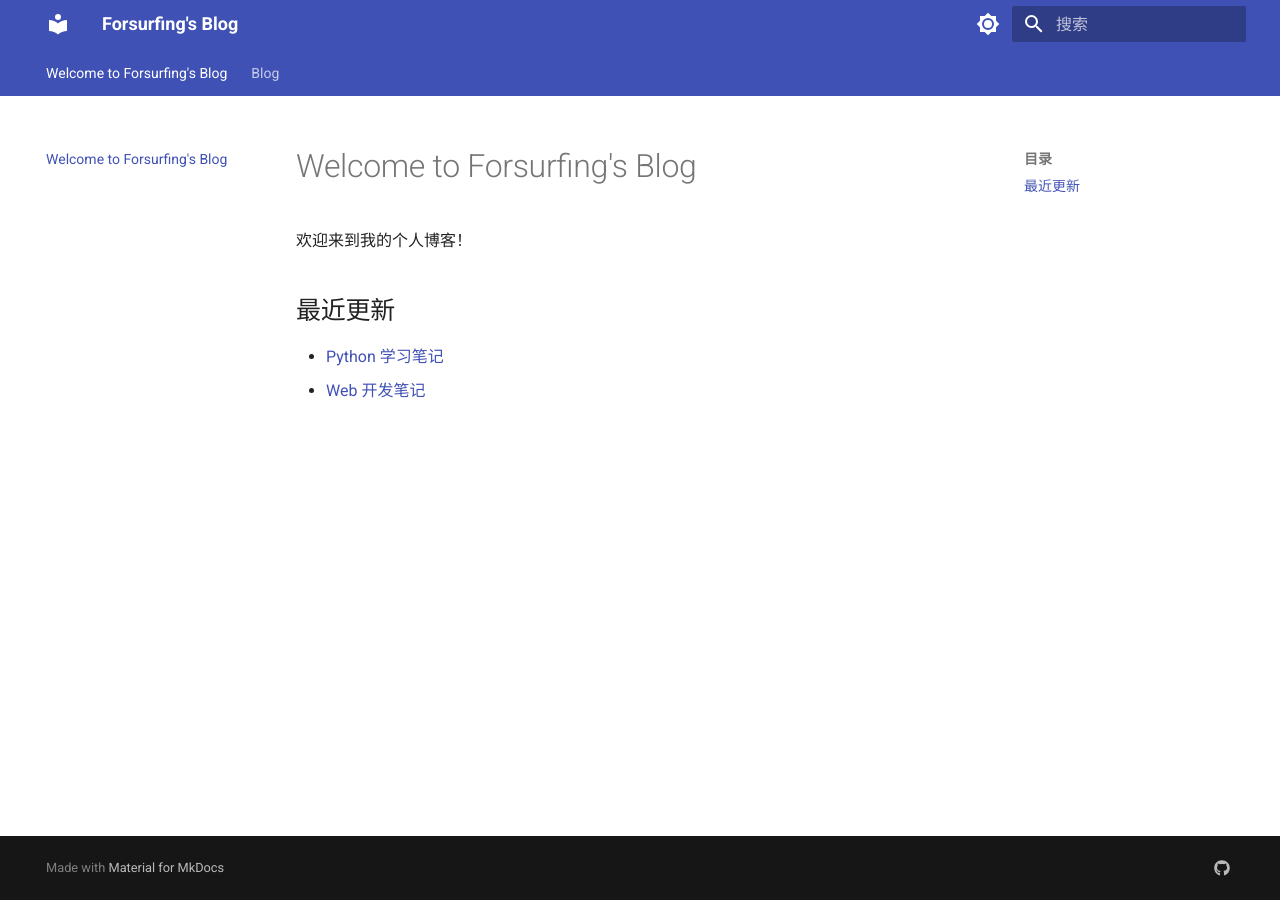
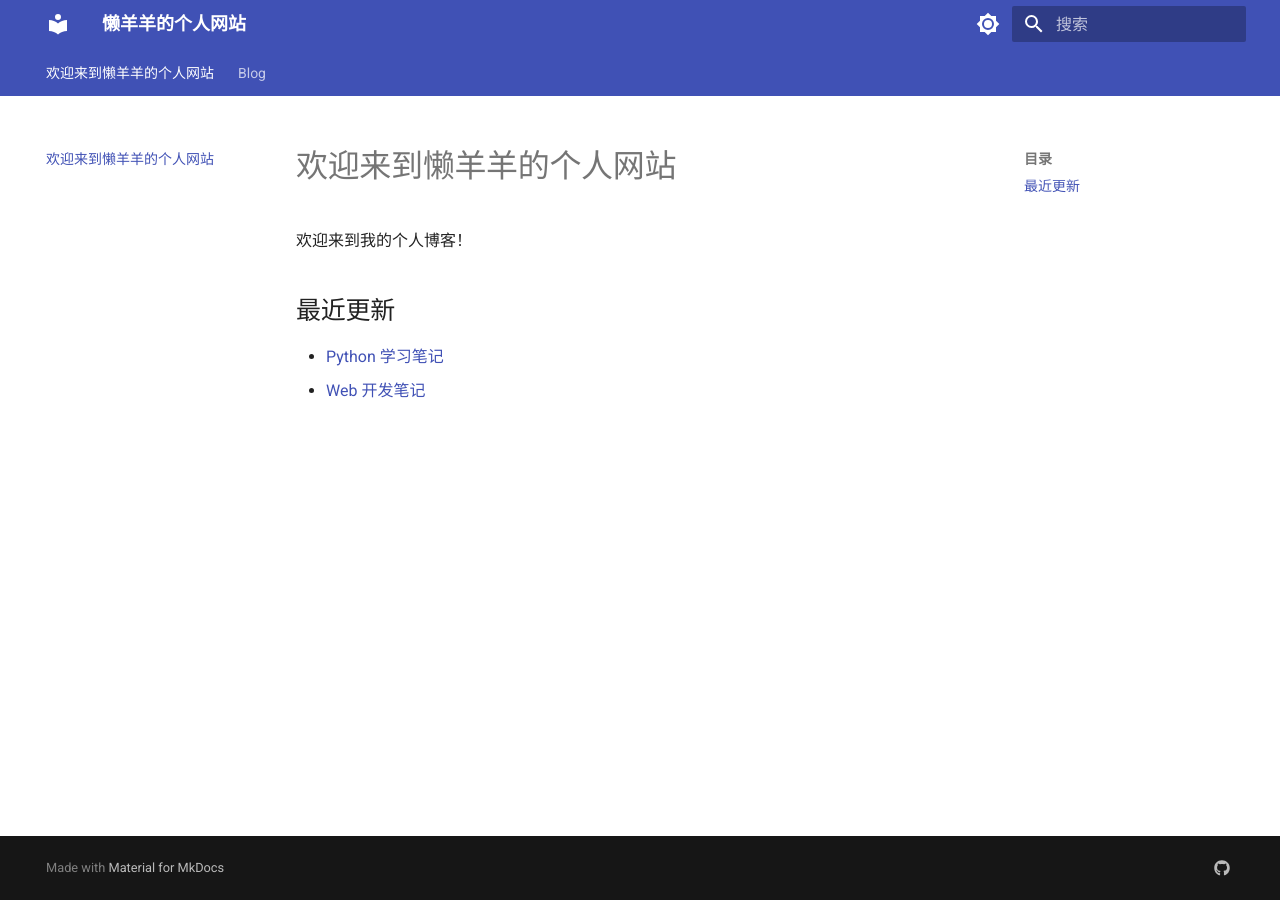
Before and after one commit to forsurfing/forsurfing.github.io, an MkDocs documentation site: the page built from docs/index.md, in a window 1280 px wide. Built offline with MkDocs 1.6.1 and Material for MkDocs 9.7.7, drawn with Linux system fonts in a browser that asks for light colours.

Commit message:
update site theme and features

```diff
--- a/docs/index.md
+++ b/docs/index.md
@@ -1,4 +1,4 @@
-# Welcome to Forsurfing's Blog
+# 欢迎来到懒羊羊的个人网站
 
 欢迎来到我的个人博客！
 
--- a/mkdocs.yml
+++ b/mkdocs.yml
@@ -1,4 +1,4 @@
-site_name: Forsurfing's Blog
+site_name: 懒羊羊的个人网站
 site_url: https://forsurfing.github.io
 site_author: Forsurfing
 site_description: Forsurfing's Personal Blog
```
